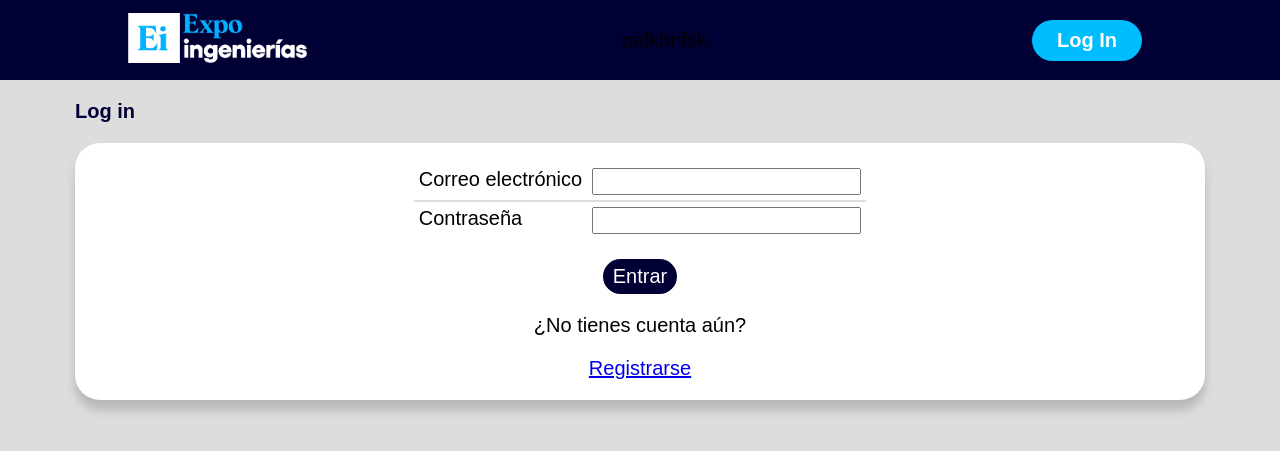
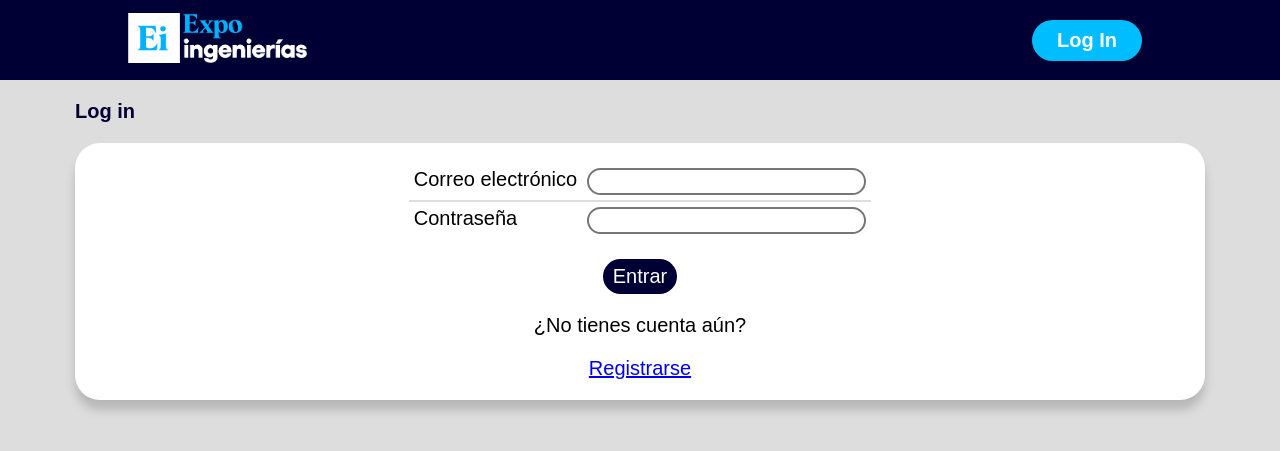
Before and after one commit to OshkarVTec/ExpoIngenieriasWeb, a PHP site: page /login.html in a window 1280 px wide. Shown: the top 451 px of the page. Run offline with PHP 8.4, Linux system fonts and the light colour scheme; some web fonts are replaced.

Commit message:
Style for the input boxes

```diff
--- a/CSS/style.css
+++ b/CSS/style.css
@@ -224,5 +224,14 @@ h1 {
   align-items: center;
   flex-direction: column;
   gap: 20px;
+}
 
+input{
+  border-radius: 50px;
+  border-style: solid;
+  padding-left: 10px;
 }
+
+input:focus{
+  border-color: var(--mainR);
+}
--- a/login.html
+++ b/login.html
@@ -12,7 +12,6 @@
       <div class="logo">
         <img src="IMG/logo-expo.png" alt="Logo de la pagina">
       </div>
-      <p>pafkbnfsk</p>
       <a href="#" class="btn"><button>Log In</button></a>
    </header>
    <h1 class="label">Log in</h1>
```
